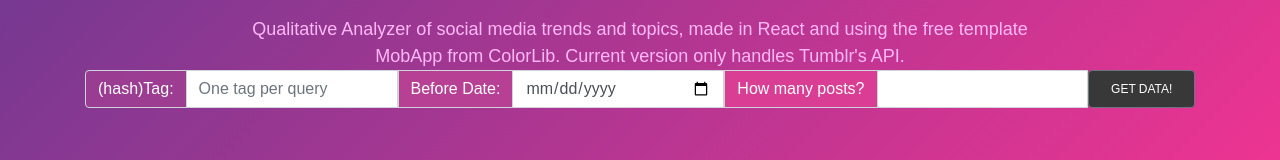
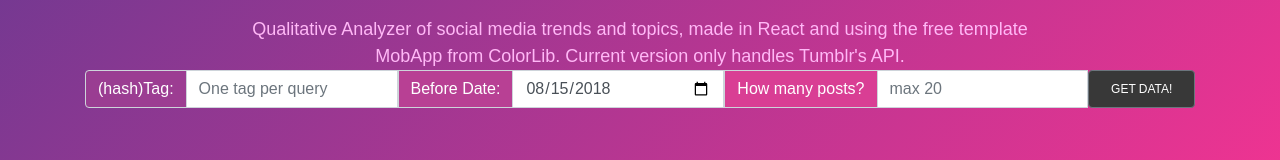
Before and after one commit to ZeroLiam/qualyzer, a React (Create React App) app: page / in a window 1280 px wide. Shown: the part 228-388 px from the top of the page. Built offline with nearby package versions, Linux system fonts and the light colour scheme; a web font is replaced by a local one; what tumblr.js would draw is missing.

Commit message:
Fixed placeholders for the queries

```diff
--- a/src/components/Filtering.js
+++ b/src/components/Filtering.js
@@ -17,6 +17,7 @@ class Filtering extends Component{
     componentDidMount(){
         // Limit the date query until today (per capability of Tumblr API)
         let today = new Date().toISOString().substr(0, 10);
+        document.getElementById("datequery").setAttribute("value", today);
         document.getElementById("datequery").setAttribute("max", today);
     }
 
@@ -73,7 +74,7 @@ class Filtering extends Component{
                     <div className="input-group-prepend">
                         <span className="input-group-text" id="limitquery-label">How many posts?</span>
                     </div>
-                    <input type="number" className="form-control" aria-label="limitquery" aria-describedby="limitquery" id="limitquery" onChange={(e) => this.handleChange(e)} />
+                    <input type="number" className="form-control" aria-label="limitquery" placeholder="max 20" min="1" max="20" aria-describedby="limitquery" id="limitquery" onChange={(e) => this.handleChange(e)} />
 
                     {/* Submit */}
                     <button id="submitquery" className="btn btn-outline-secondary" type="button" onClick={(e) => this.gatherData(e)}>Get Data!</button>
```
